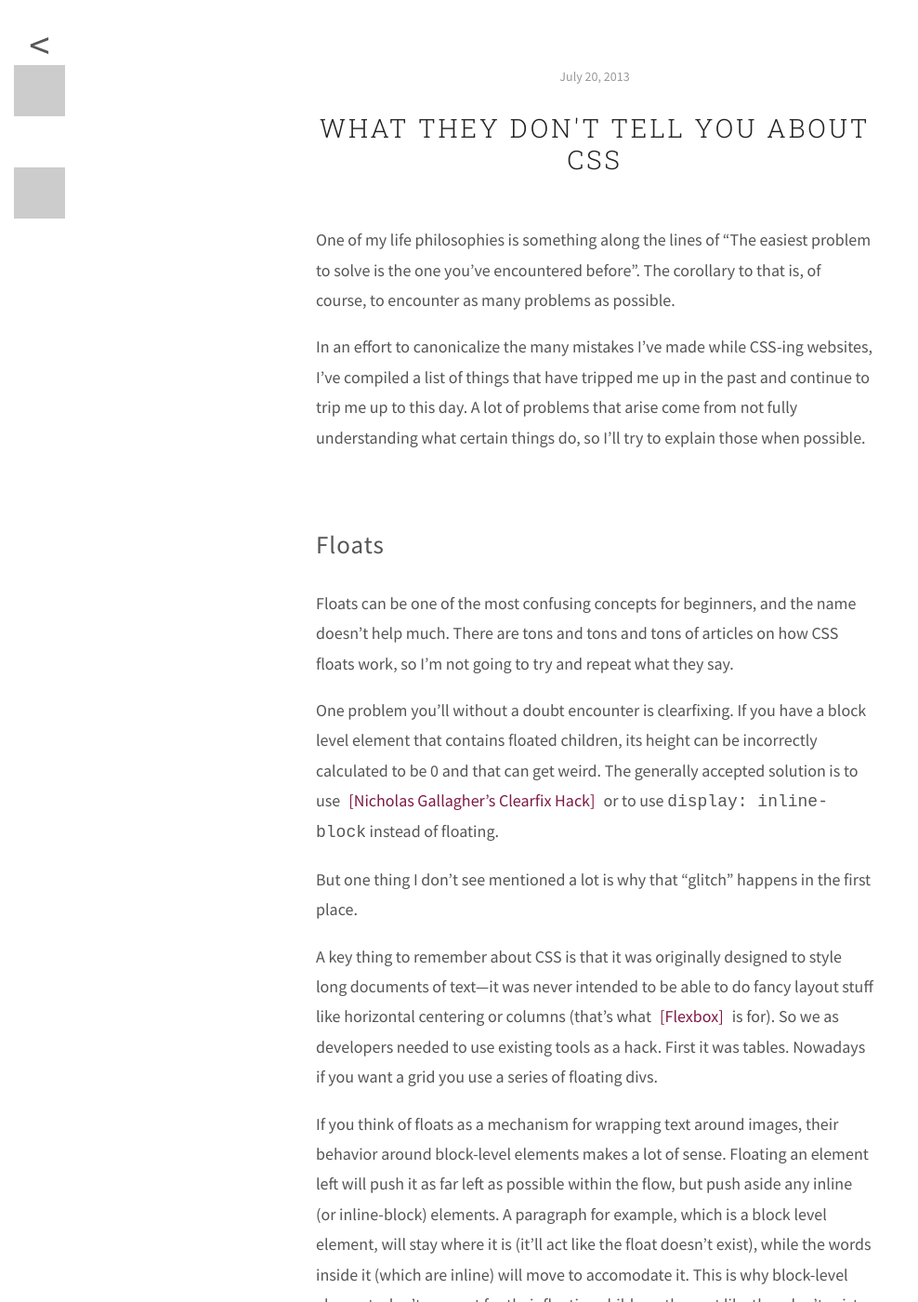
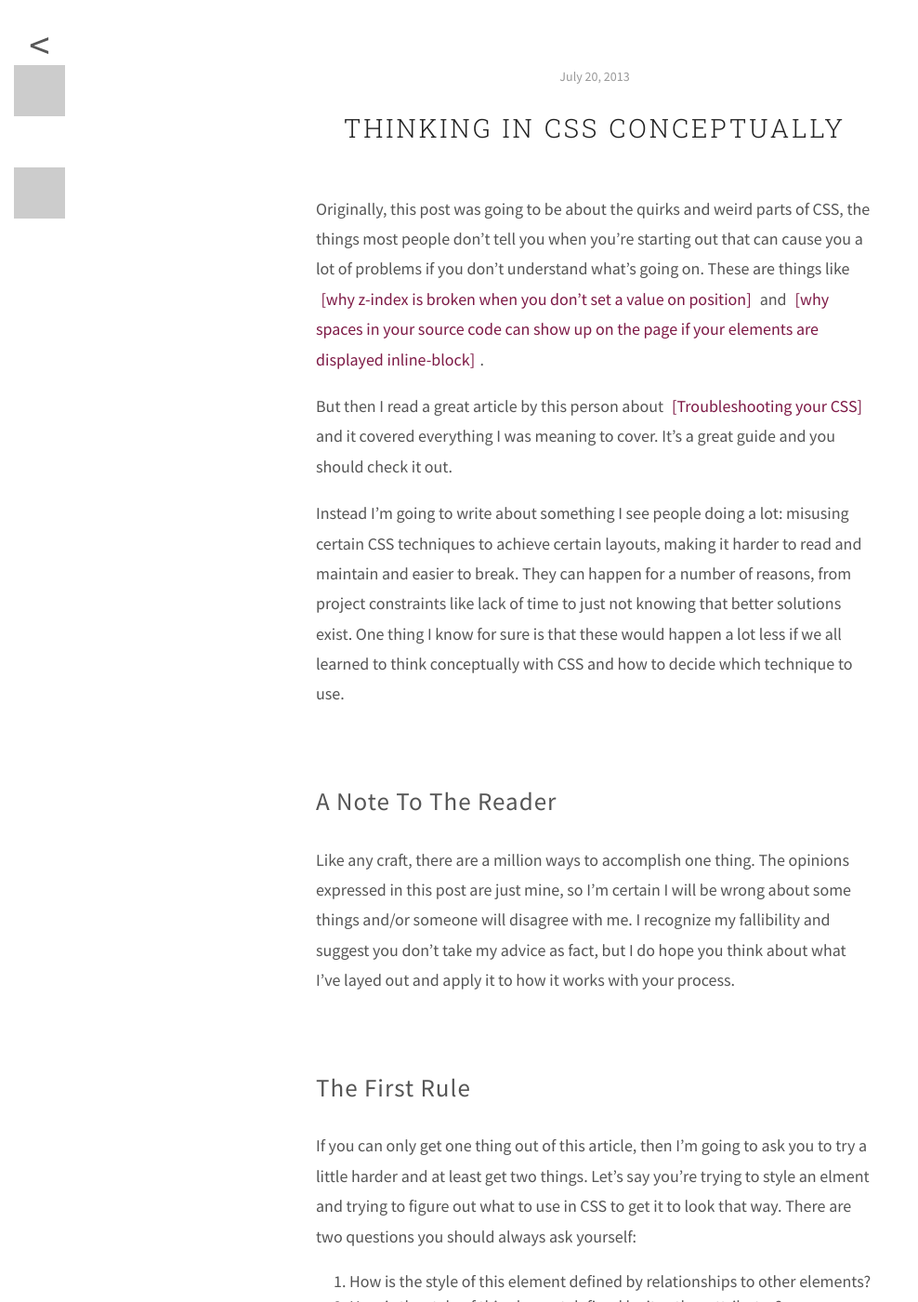
Before and after one commit to rvinluan/rvinluan.github.io, a Jekyll site: the page built from _posts/2013-07-20-beginner-css.md, in a window 1280 px wide and 1400 px high. Shown: the whole window at 93% size, without its empty margins (0-988 px from the left). Built offline with Jekyll 4.4.1, drawn with Linux system fonts in a browser that asks for light colours; nearby versions of some CDN libraries; some of the changed text lies outside the part shown.

Commit message:
changed css to be about thinking conceptually

```diff
--- a/_posts/2013-07-20-beginner-css.md
+++ b/_posts/2013-07-20-beginner-css.md
@@ -1,58 +1,35 @@
 ---
-title: What They Don't Tell You About CSS
+title: Thinking in CSS Conceptually
 subtitle: A Webdev beginner-intermediate guide, part 1
 layout: post
 show_subtitle: true
 ---
 
-One of my life philosophies is something along the lines of "The easiest problem to solve is the one you've encountered before". The corollary to that is, of course, to encounter as many problems as possible.
+Originally, this post was going to be about the quirks and weird parts of CSS, the things most people don't tell you when you're starting out that can cause you a lot of problems if you don't understand what's going on. These are things like [why z-index is broken when you don't set a value on position]() and [why spaces in your source code can show up on the page if your elements are displayed inline-block]().
 
-In an effort to canonicalize the many mistakes I've made while CSS-ing websites, I've compiled a list of things that have tripped me up in the past and continue to trip me up to this day. A lot of problems that arise come from not fully understanding what certain things do, so I'll try to explain those when possible.
+But then I read a great article by this person about [Troubleshooting your CSS]() and it covered everything I was meaning to cover. It's a great guide and you should check it out.
 
-###Floats
+Instead I'm going to write about something I see people doing a lot: misusing certain CSS techniques to achieve certain layouts, making it harder to read and maintain and easier to break. They can happen for a number of reasons, from project constraints like lack of time to just not knowing that better solutions exist. One thing I know for sure is that these would happen a lot less if we all learned to think conceptually with CSS and how to decide which technique to use.
 
-Floats can be one of the most confusing concepts for beginners, and the name doesn't help much. There are tons and tons and tons of articles on how CSS floats work, so I'm not going to try and repeat what they say.
+###A note to the reader
 
-One problem you'll without a doubt encounter is clearfixing. If you have a block level element that contains floated children, its height can be incorrectly calculated to be 0 and that can get weird. The generally accepted solution is to use [Nicholas Gallagher's Clearfix Hack]() or to use `display: inline-block` instead of floating.
+Like any craft, there are a million ways to accomplish one thing. The opinions expressed in this post are just mine, so I'm certain I will be wrong about some things and/or someone will disagree with me. I recognize my fallibility and suggest you don't take my advice as fact, but I do hope you think about what I've layed out and apply it to how it works with your process.
 
-But one thing I don't see mentioned a lot is why that "glitch" happens in the first place.
+###The first rule
 
-A key thing to remember about CSS is that it was originally designed to style long documents of text—it was never intended to be able to do fancy layout stuff like horizontal centering or columns (that's what [Flexbox]() is for). So we as developers needed to use existing tools as a hack. First it was tables. Nowadays if you want a grid you use a series of floating divs.
+If you can only get one thing out of this article, then I'm going to ask you to try a little harder and at least get two things. Let's say you're trying to style an elment and trying to figure out what to use in CSS to get it to look that way. There are two questions you should always ask yourself:
 
-If you think of floats as a mechanism for wrapping text around images, their behavior around block-level elements makes a lot of sense. Floating an element left will push it as far left as possible within the flow, but push aside any inline (or inline-block) elements. A paragraph for example, which is a block level element, will stay where it is (it'll act like the float doesn't exist), while the words inside it (which are inline) will move to accomodate it. This is why block-level elements don't account for their floating children: they act like they don't exist.
+1. How is the style of this element defined by relationships to other elements?
+2. How is the style of this element defined by its other attributes?
 
-It's very easy to see in [this JSFiddle:]() the green block element doesn't get moved by the floating div, but the text inside does.
+The important thing about these questions is that they help you decide what CSS technique to **not** use. So for example, with question one, you might define the position of the element as "aligned to the right of this containing div". In that case, answering question 1 will tell you that you might have to set something on the containing div, and answering question 2 will tell you that it should be aligned right regardless of width and padding and margin. So you should probably go with `float: right;` or `display:inline-block + text-align: right`, and not `position: absolute + right: 0`.
 
-###Inline Block
+###Testing robustness
 
-The thing about using inline-block though, is that you run into one of the stranger HTML/CSS bugs out there, and it has to do with whitespace. When you're starting out with HTML everyone will tell you that whitespace doesn't matter - it's all collapsed and no amount of spaces you can put in your HTML code will come out on the page.
+Another thing you should do often is consider the robustness of the code you're writing. There are a lot of things that can happen to a web page (that are quite common, in fact) that can upset the natural balance of your stylesheet. If you've written good CSS, your style should hold up to changes, whether made by the user, by something breaking, or by project constraints changing down the line. When writing CSS, consider what happens when:
 
-Except when your elements are inline-block.
-
-If you have a list, that for example, looks like this:
-
-{% highlight html %}
-<ul>
-    <li>one</li>
-    <li>two</li>
-    <li>three</li>
-    <li>four</li>
-    <li>five</li>
-</ul>
-{% endhighlight %}
-
-And you decide you want to use inline-block to display them, they'll sit next to each other, but with a tiny amount of whitespace between each one. You can sit in the web inspector for days adjusting margins and padding and vertical align and you'll never find the source of that tiny space. What causes it then? __The newline character after each `<li>` tag.__
-
-[Chris Coyier]() has a nice list of the myriad ways you can solve this problem. Personally I like commenting out the whitespace like this:
-
-{% highlight html %}
-<ul>
-    <li>one</li><!--
- --><li>two</li><!--
- --><li>three</li><!--
- --><li>four</li><!--
- --><li>five</li>
-</ul>
-{% endhighlight %}
-
-Why does this happen though? Chris Coyier explains in the above article:
+- The width or height of the page changes
+- The font size changes
+- The proper font fails to load and a fallback font is chosen instead
+- Javascript doesn't run
+- The colors are inverted
```
